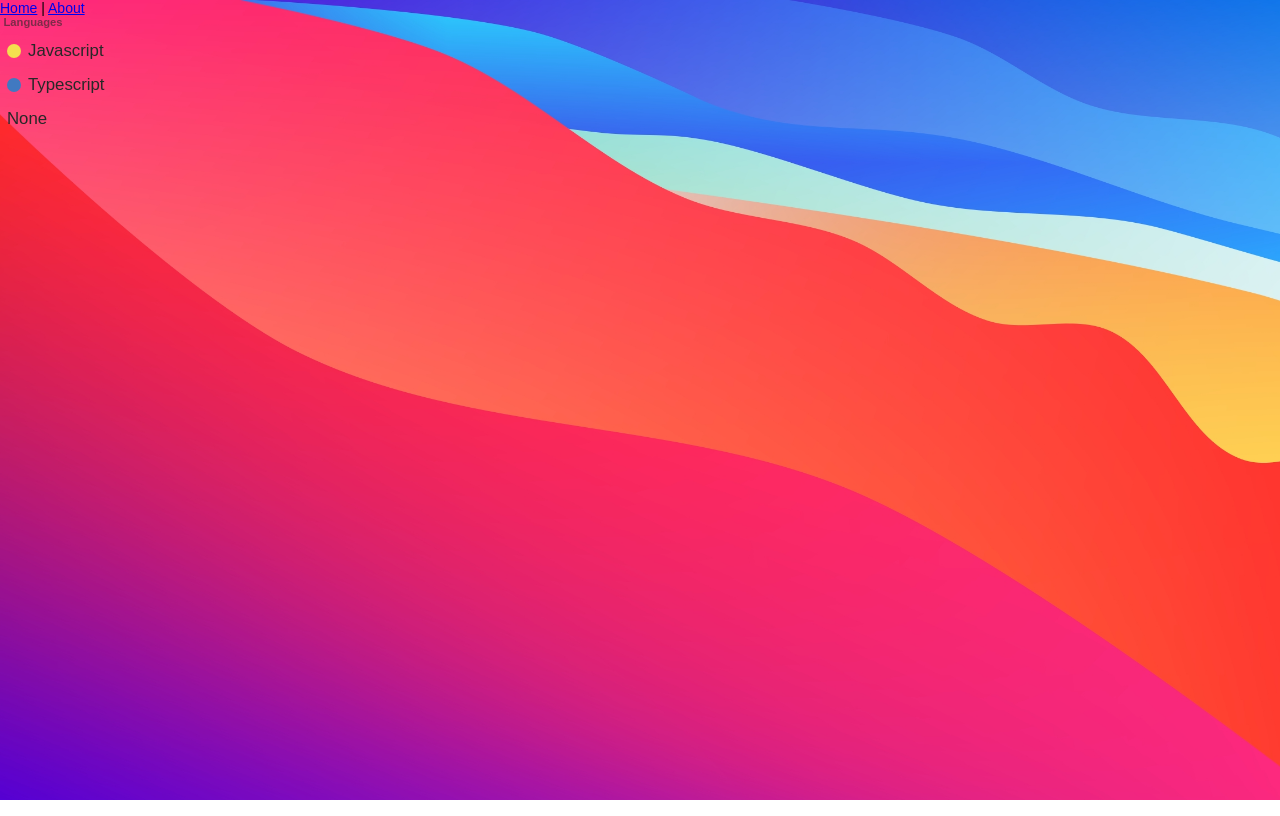
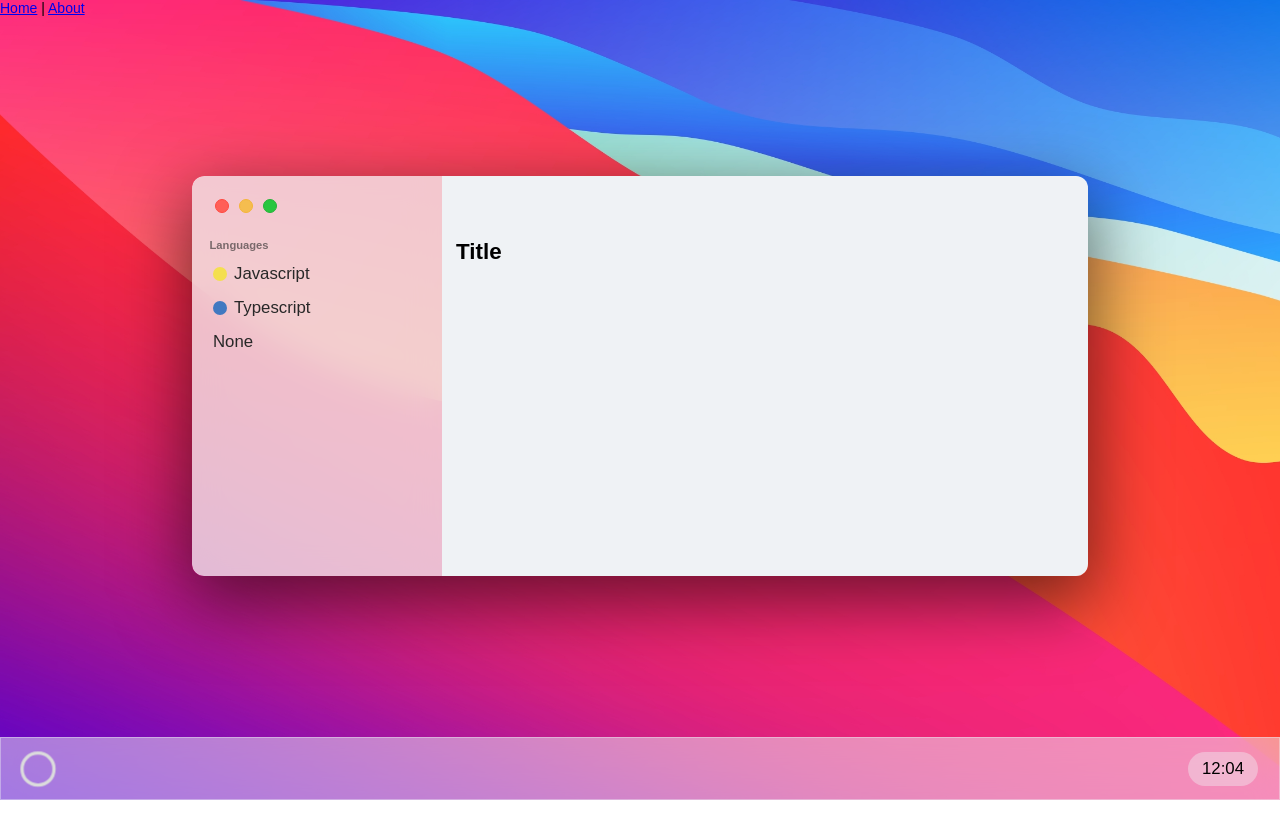
Before and after one commit to leegeunhyeok/resume, a Vue app: page /home in a window 1280 px wide. Built offline with nearby package versions, Linux system fonts and the light colour scheme; a web font is replaced by a local one.

Commit message:
UPDATE: Home page (Add window, dock)

```diff
--- a/src/components/page/Home.vue
+++ b/src/components/page/Home.vue
@@ -1,16 +1,27 @@
 <template>
   <div class="home">
-    <ItemGroup label="Languages" :items="items" />
+    <Window title="hello">
+      <template v-slot:side>
+        <ItemGroup label="Languages" :items="items" />
+      </template>
+      <template v-slot:default>
+        <Text size="large" content="Title" bold />
+      </template>
+    </Window>
+    <Dock />
   </div>
 </template>
 
 <script lang="ts">
 import { defineComponent } from 'vue';
+import Text from '@/components/atom/Text.vue';
+import Window from '@/components/organism/Window.vue';
+import Dock from '@/components/organism/Dock.vue';
 import ItemGroup from '@/components/organism/ItemGroup.vue';
 
 export default defineComponent({
   name: 'Home',
-  components: { ItemGroup },
+  components: { Text, Window, ItemGroup, Dock },
   setup() {
     const items = [
       {
@@ -30,3 +41,11 @@ export default defineComponent({
   },
 });
 </script>
+
+<style lang="scss" scoped>
+@import '@/styles/common';
+
+.home {
+  @include page;
+}
+</style>
```
